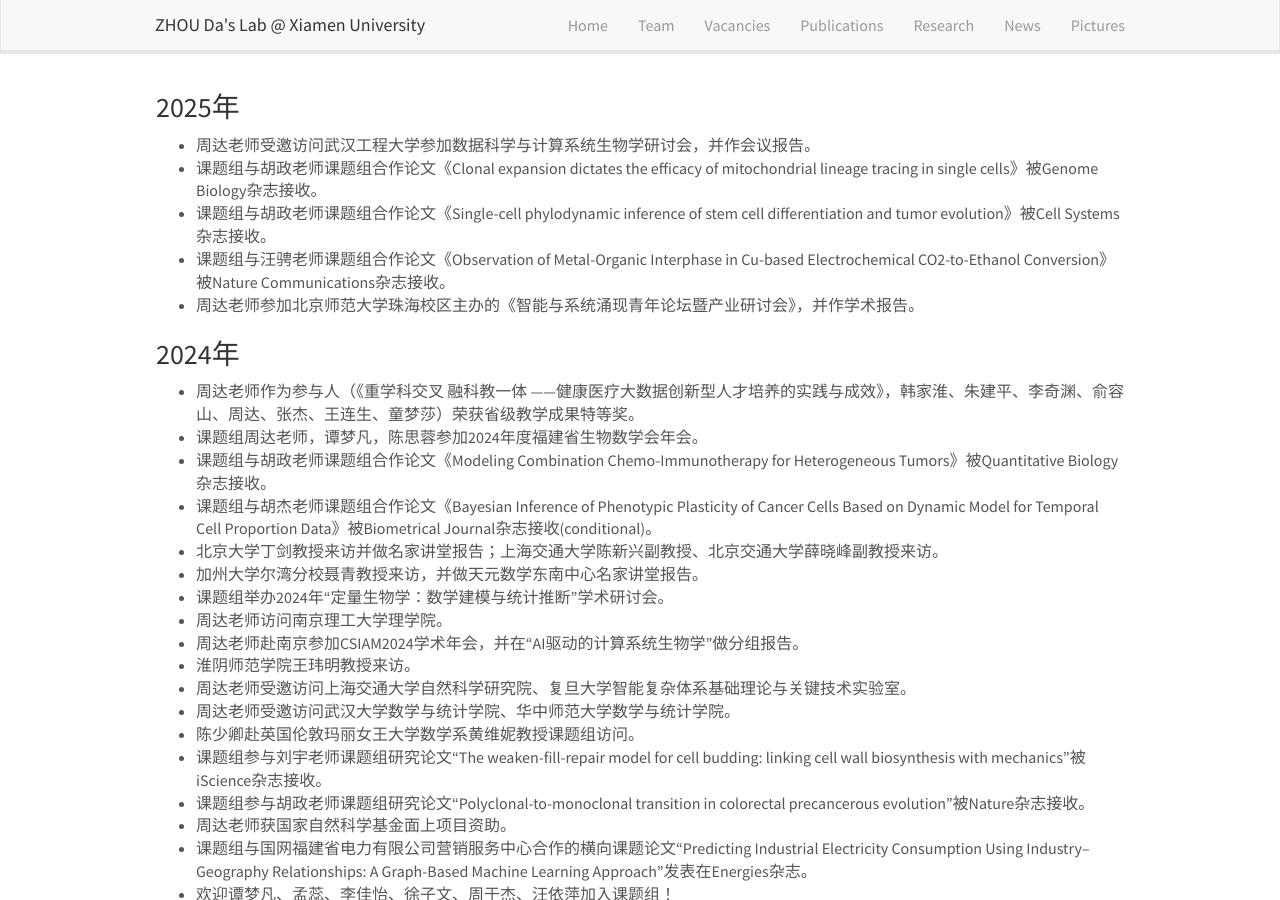
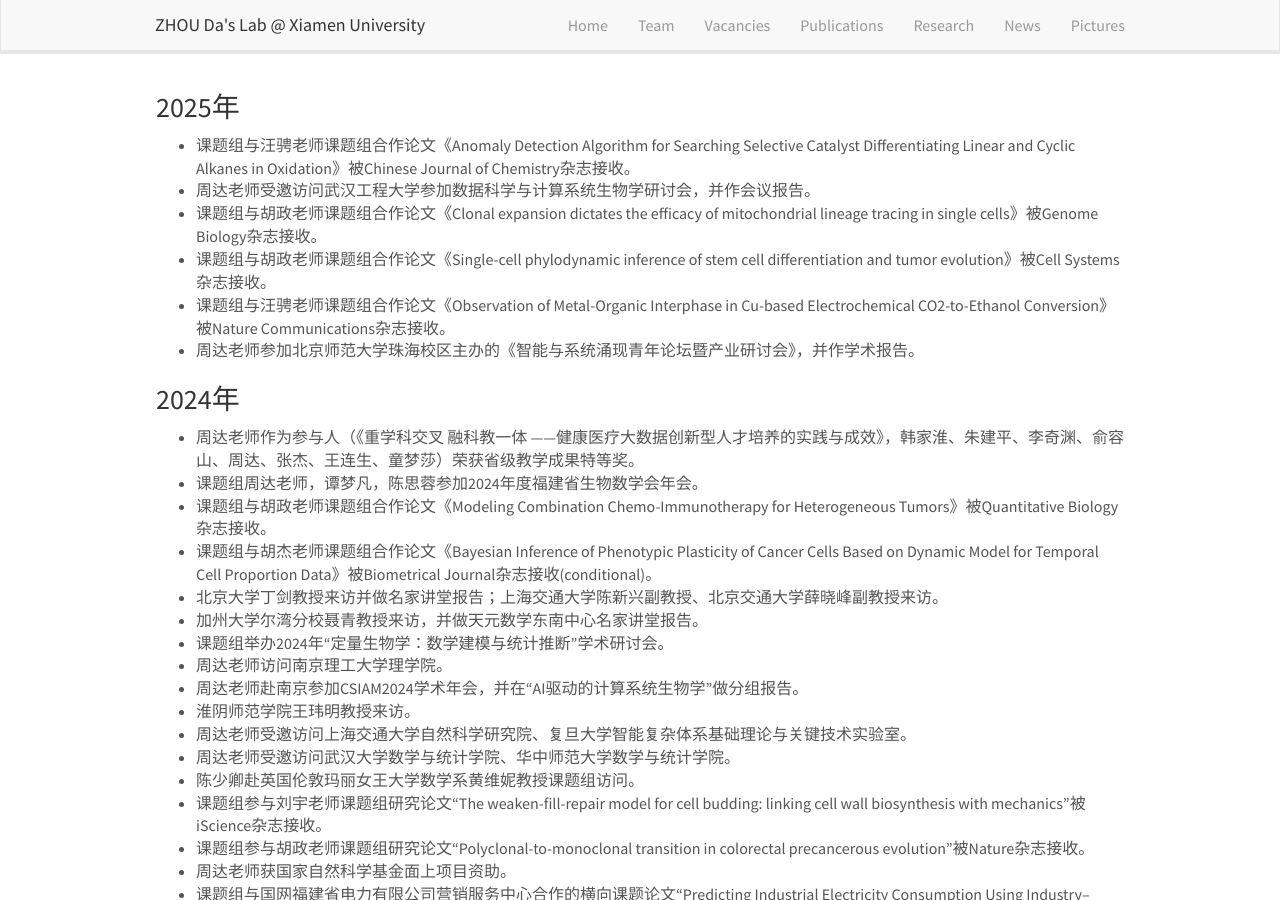
Before and after one commit to ZhouDaLab/zhoudalab.github.io, a Jekyll site: the page built from _pages/news.md, in a window 1280 px wide and 900 px high. Built offline with Jekyll 4.4.1, drawn with Linux system fonts in a browser that asks for light colours; nearby versions of some CDN libraries.

Commit message:
Update news.md

```diff
--- a/_pages/news.md
+++ b/_pages/news.md
@@ -8,6 +8,7 @@ permalink: /news/
 
 ### 2025年
 
+- 课题组与汪骋老师课题组合作论文《Anomaly Detection Algorithm for Searching Selective Catalyst Differentiating Linear and Cyclic Alkanes in Oxidation》被Chinese Journal of Chemistry杂志接收。
 - 周达老师受邀访问武汉工程大学参加数据科学与计算系统生物学研讨会，并作会议报告。
 - 课题组与胡政老师课题组合作论文《Clonal expansion dictates the efficacy of mitochondrial lineage tracing in single cells》被Genome Biology杂志接收。
 - 课题组与胡政老师课题组合作论文《Single-cell phylodynamic inference of stem cell differentiation and tumor evolution》被Cell Systems杂志接收。
```
